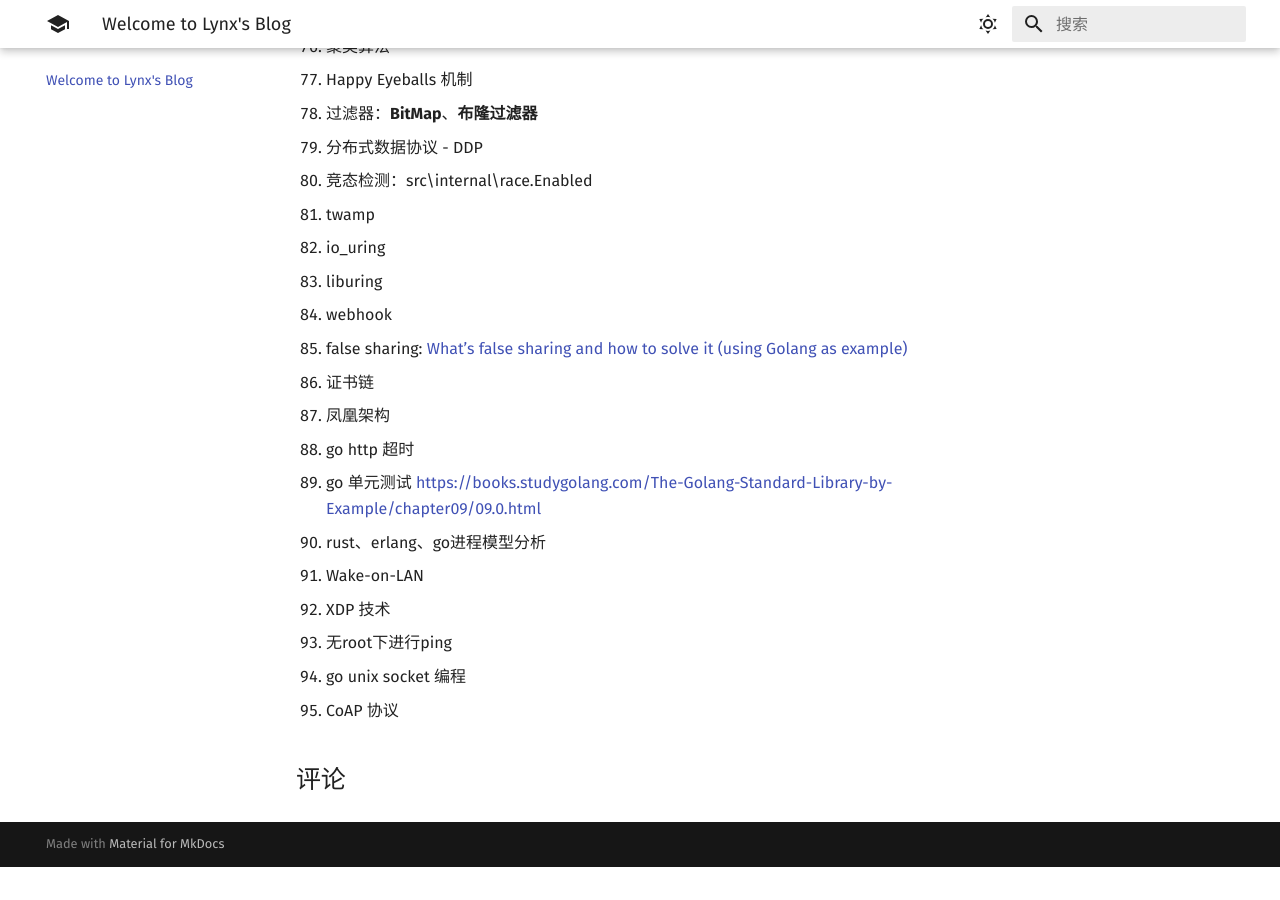
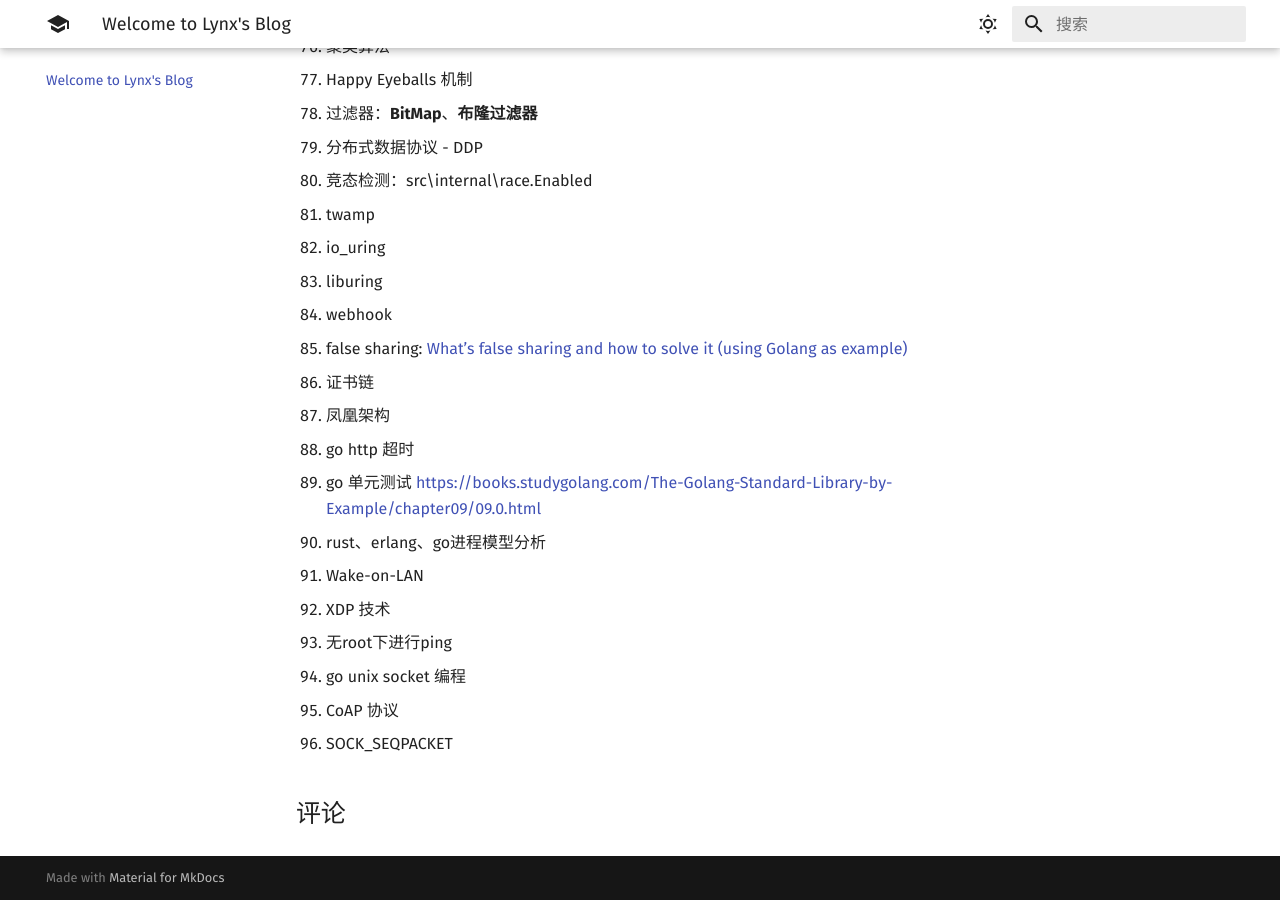
Before and after one commit to 1314liuwei/blog, an MkDocs documentation site: the page built from docs/index.md, in a window 1280 px wide and 900 px high, scrolled down 2756 px. Built offline with MkDocs 1.6.1 and Material for MkDocs 9.7.7, drawn with Linux system fonts in a browser that asks for light colours; comment, search, counter and statistics services are not loaded; before the commit the page ends 3623 px from its top, so only the background shows below that.

Commit message:
2023/11/01 周三

```diff
--- a/docs/index.md
+++ b/docs/index.md
@@ -95,5 +95,6 @@
 91. Wake-on-LAN
 92. XDP 技术
 93. 无root下进行ping
-93. go unix socket 编程
-93. CoAP 协议
+94. go unix socket 编程
+95. CoAP 协议
+93.  SOCK_SEQPACKET
```
